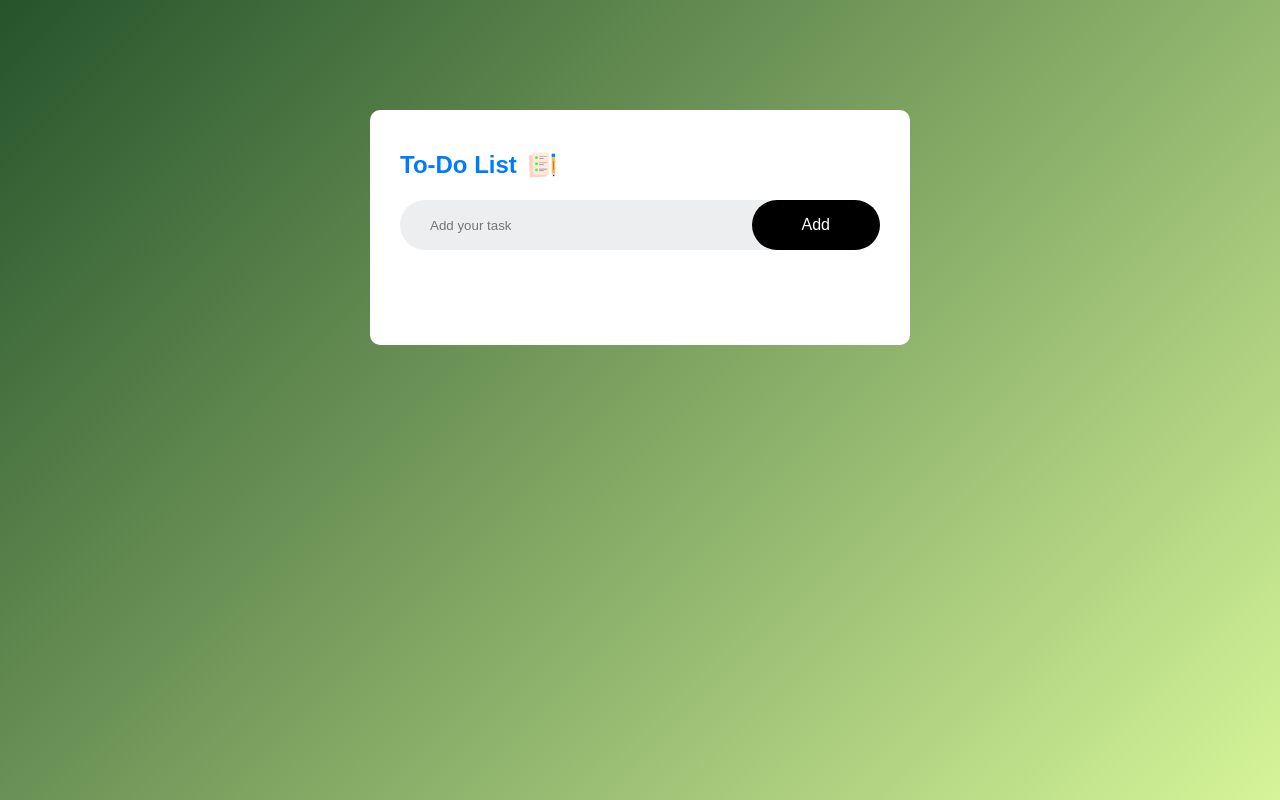
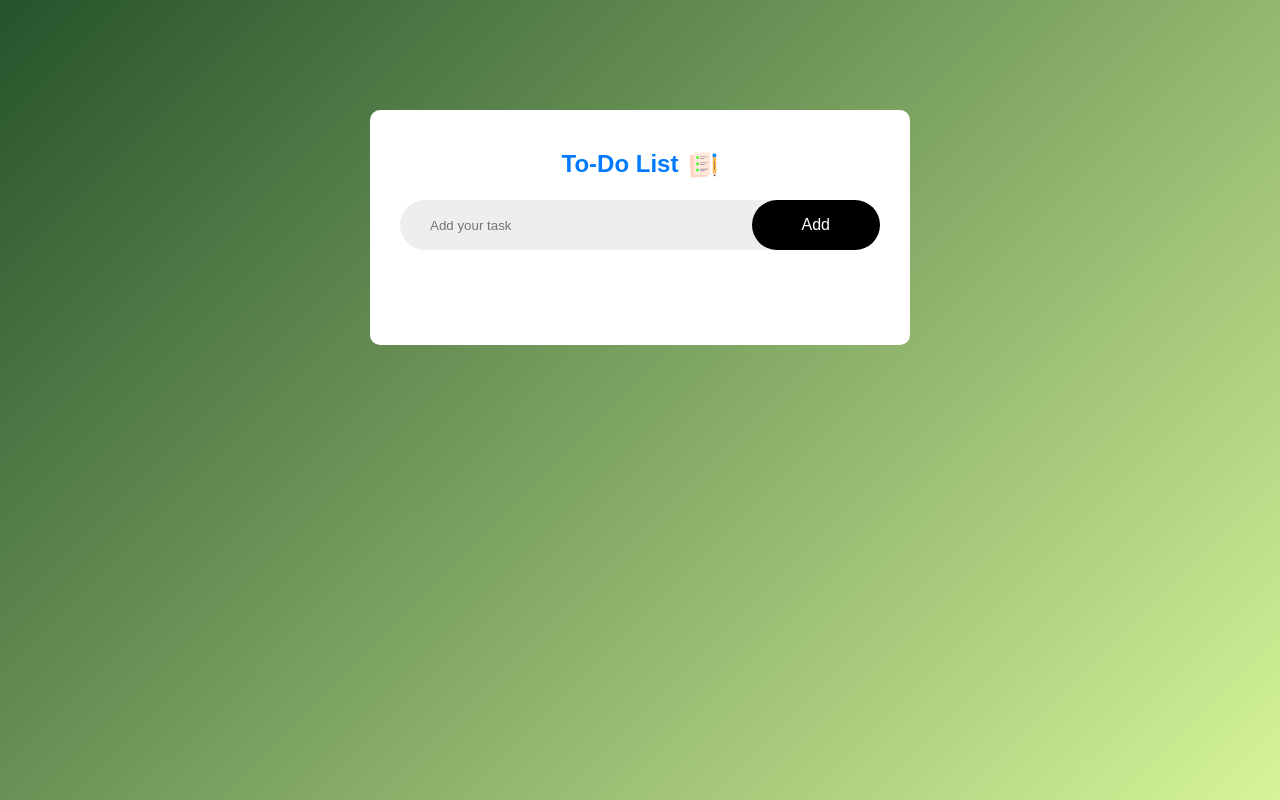
Before and after one commit to ahmedaosman-hub/TaskTrail, a plain HTML site: page index.html in a window 1280 px wide. Drawn offline with Linux system fonts and the light colour scheme.

Commit message:
Moving to do list to center

```diff
--- a/index.html
+++ b/index.html
@@ -4,10 +4,9 @@
 <head>
   <meta charset="UTF-8" />
   <meta name="viewport" content="width=device-width, initial-scale=1.0" />
-  <title>Simple To-Do List</title>
+  <title>What do I have to do today?</title>
   <link rel="stylesheet" href="styles.css" />
   <script src="script.js" defer></script>
-
 </head>
 
 <body>
--- a/styles.css
+++ b/styles.css
@@ -29,9 +29,9 @@ body {
 }
 
 .todo-app h2 {
+    justify-content: center;
     color: #007BFF;
     display: flex;
-    align-items: center;
     margin-bottom: 20px;
 }
 
```
